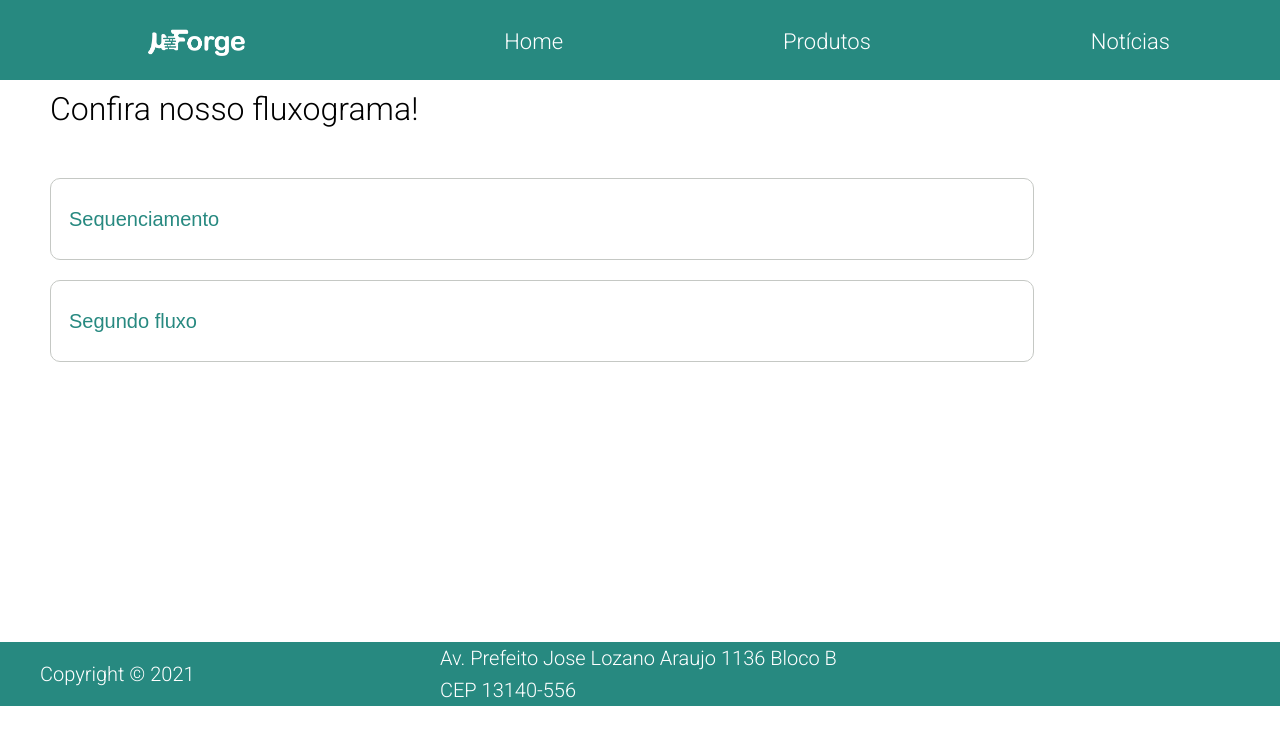
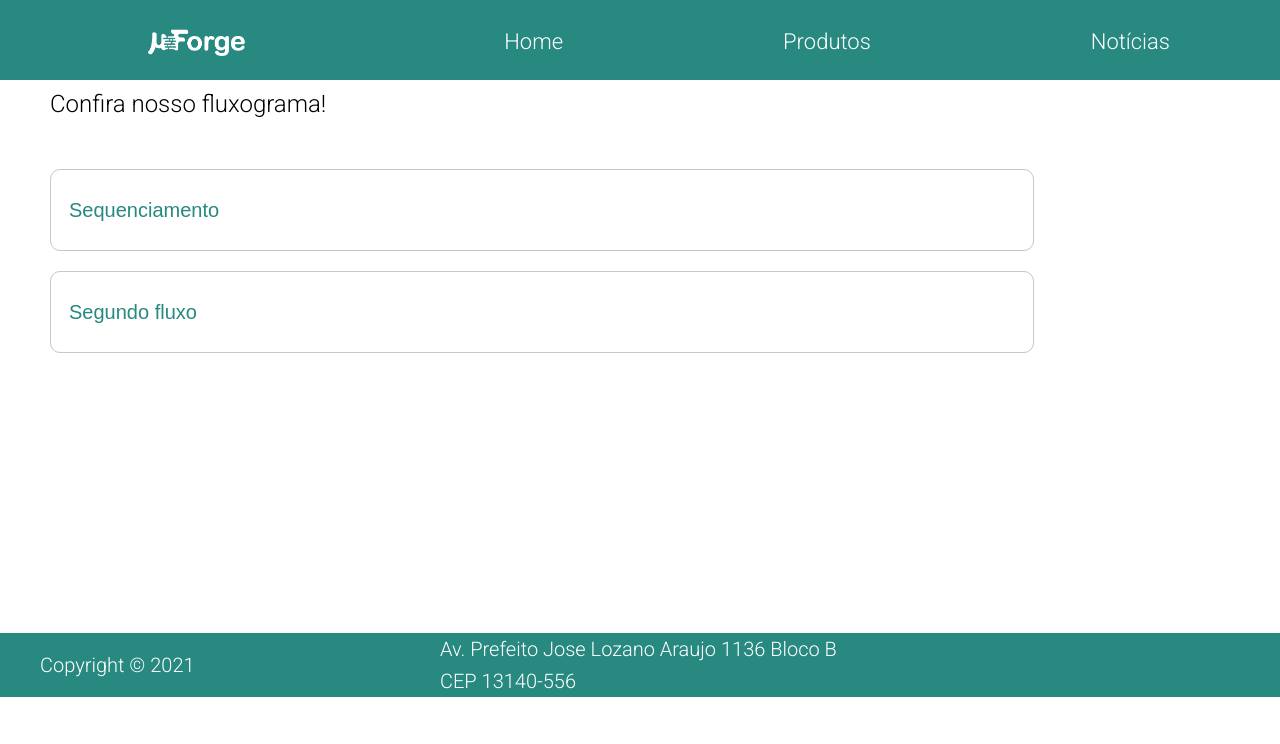
Before and after one commit to Matt-BF/uforge-next-site, a Next.js app: page /products in a window 1280 px wide. Shown: the top 744 px of the page. Built offline with nearby package versions, Linux system fonts and the light colour scheme.

Commit message:
changed header

```diff
--- a/pages/products.js
+++ b/pages/products.js
@@ -16,7 +16,7 @@ const products = ({ fluxes }) => {
           crossOrigin="anonymous"
         />
       </Head>
-      <h1 style={{ marginLeft: "50px" }}>Confira nosso fluxograma!</h1>
+      <h2 style={{ marginLeft: "50px" }}>Confira nosso fluxograma!</h2>
       <FluxesList fluxes={fluxes} />
     </div>
   );
```
